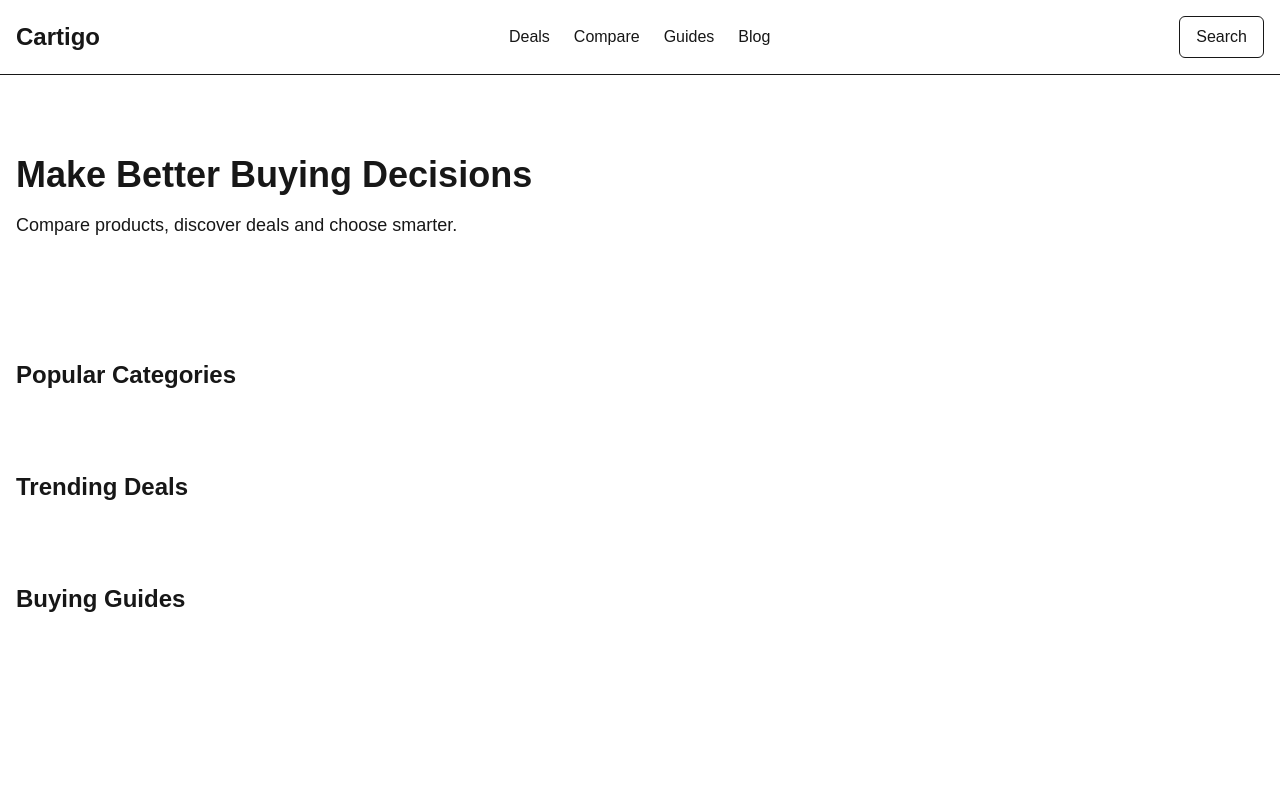
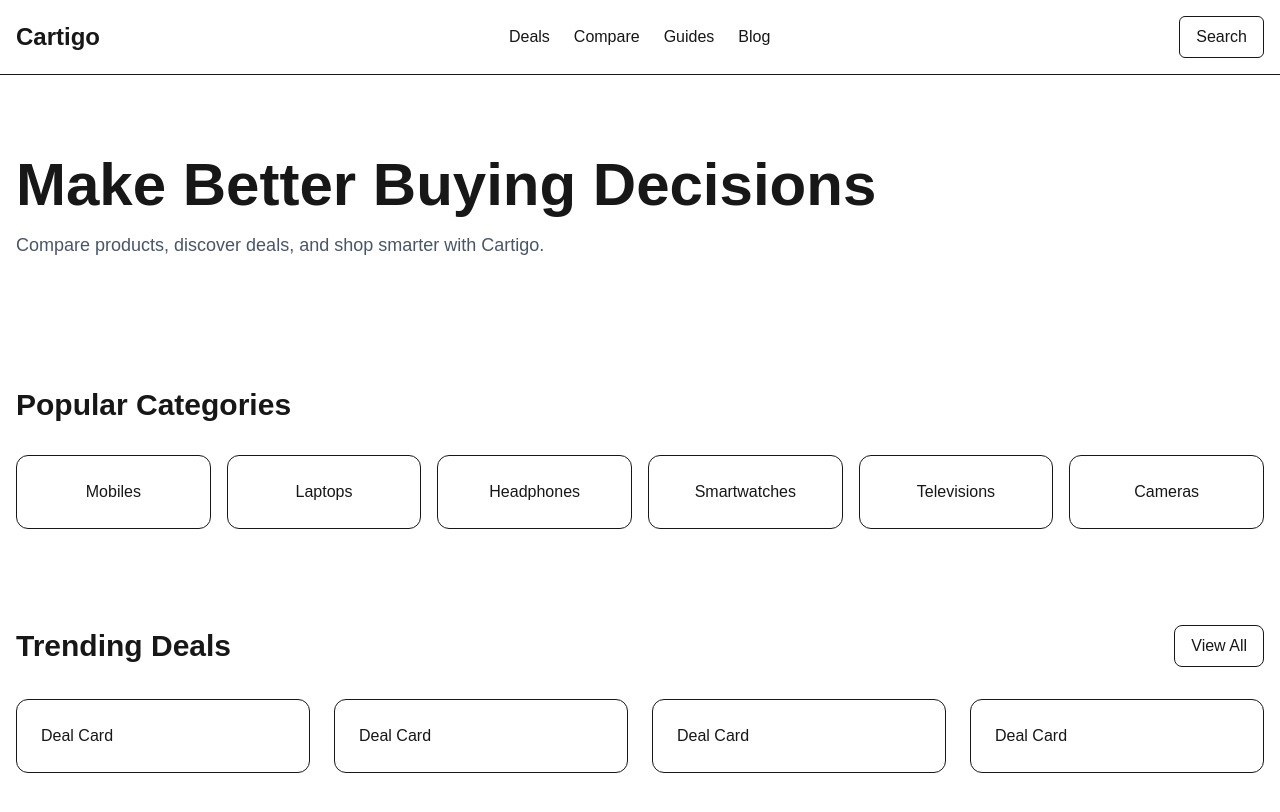
Before and after one commit to payadav142-rgb/cartigo, a Next.js app: page / in a window 1280 px wide. Shown: the top 812 px of the page. Built offline with nearby package versions, Linux system fonts and the light colour scheme.

Commit message:
feat: add homepage deals section

```diff
--- a/app/page.tsx
+++ b/app/page.tsx
@@ -1,41 +1,13 @@
 import Hero from "@/components/home/Hero";
 import Categories from "@/components/home/Categories";
-
+import Deals from "@/components/home/Deals";
 
 export default function Home() {
   return (
     <main>
-      {/* Hero Section */}
-      <section className="mx-auto max-w-7xl px-4 py-20">
-        <h1 className="text-4xl font-bold">
-          Make Better Buying Decisions
-        </h1>
-
-        <p className="mt-4 text-lg">
-          Compare products, discover deals and choose smarter.
-        </p>
-      </section>
-
-      {/* Categories Placeholder */}
-      <section className="mx-auto max-w-7xl px-4 py-10">
-        <h2 className="text-2xl font-bold">
-          Popular Categories
-        </h2>
-      </section>
-
-      {/* Deals Placeholder */}
-      <section className="mx-auto max-w-7xl px-4 py-10">
-        <h2 className="text-2xl font-bold">
-          Trending Deals
-        </h2>
-      </section>
-
-      {/* Guides Placeholder */}
-      <section className="mx-auto max-w-7xl px-4 py-10">
-        <h2 className="text-2xl font-bold">
-          Buying Guides
-        </h2>
-      </section>
+      <Hero />
+      <Categories />
+      <Deals />
     </main>
   );
 }
--- a/components/home/Deals.tsx
+++ b/components/home/Deals.tsx
@@ -0,0 +1,20 @@
+export default function Deals() {
+  return (
+    <section className="mx-auto max-w-7xl px-4 py-12">
+      <div className="mb-8 flex items-center justify-between">
+        <h2 className="text-3xl font-bold">Trending Deals</h2>
+
+        <button className="rounded-lg border px-4 py-2 hover:bg-gray-100">
+          View All
+        </button>
+      </div>
+
+      <div className="grid gap-6 md:grid-cols-2 lg:grid-cols-4">
+        <div className="rounded-xl border p-6">Deal Card</div>
+        <div className="rounded-xl border p-6">Deal Card</div>
+        <div className="rounded-xl border p-6">Deal Card</div>
+        <div className="rounded-xl border p-6">Deal Card</div>
+      </div>
+    </section>
+  );
+}
```
